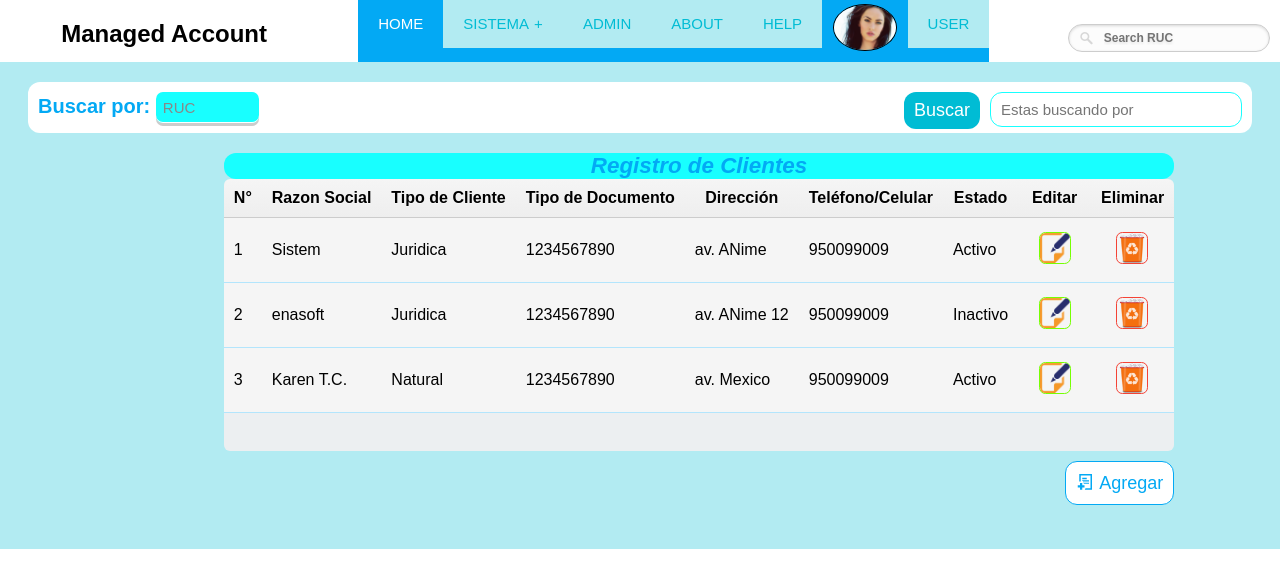
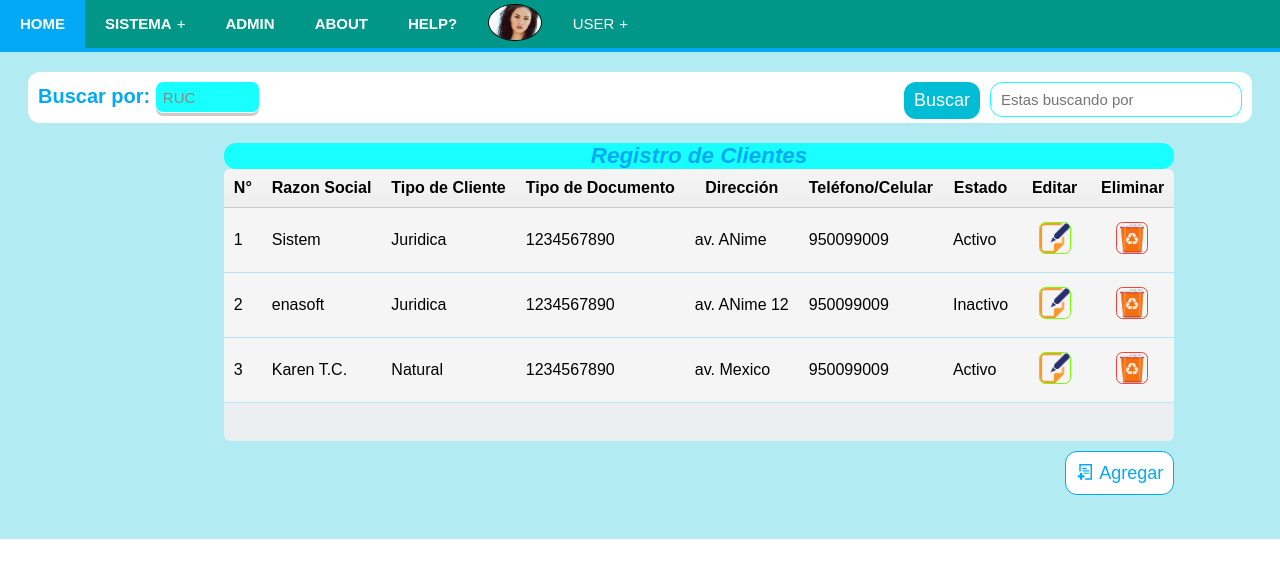
Before and after one commit to ManagedAccounts/scontable_2, a Django app: page /clientes/ in a window 1280 px wide. Shown: the top 588 px of the page. Run offline with Django 3.2, Linux system fonts and the light colour scheme; data comes from the database, SQL or seed files in the repository; some web fonts are replaced.

Commit message:
Completando estilos del template listar clientes

```diff
--- a/static/css/menu.css
+++ b/static/css/menu.css
@@ -1,19 +1,19 @@
 @charset"UTF-8";
 @import url(http://fonts.googleapis.com/css?family=Oxygen+Mono);
-/* #cssmenu { */
-/*     padding: 0; */
-/*     margin: 0; */
-/*     border: 0; */
-/* } */
+#cssmenu {
+    padding: 0;
+    margin: 0;
+    border: 0;
+}
 #cssmenu ul, #cssmenu li {
     list-style: none;
     margin: 0;
     padding: 0;
 }
-/* #cssmenu ul { */
-/*     position: relative; */
-/*     z-index: 597; */
-/* } */
+#cssmenu ul {
+    position: relative;
+    z-index: 597;
+}
 #cssmenu ul li {
     float: left;
     min-height: 1px;
@@ -60,7 +60,10 @@
     text-decoration: none;
 }
 #cssmenu {
-    background: #03A9F4;
+    /* background: #03A9F4; */
+    /* background:#B2EBF2; */
+    background:#009688;
+    /* background:#fff; */
     border-bottom: 4px solid #03A9F4;
     font-family:arial,'Oxygen Mono', Tahoma, Arial, sans-serif;
     font-size: 12px;
@@ -74,7 +77,8 @@
     clear: both;
 }
 #cssmenu a {
-    background: #B2EBF2; /*#333*/
+    background: #009688;
+    /* background: #B2EBF2; /*#333*/ */
     color: #00BCD4;
     padding: 0 20px;
     font-size: 15px;
@@ -89,8 +93,10 @@
     min-width: 190px;
 }
 #cssmenu ul ul a {
-    background: #B2EBF2;
-    color: #00BCD4;
+    /* background: #B2EBF2; */
+    background: #009688;
+    /* color: #00BCD4; */
+    color:#fff;
     border: 1px solid #BCBCBC;
     border-top: 0 none;
     line-height: 150%;
@@ -104,6 +110,7 @@
 }
 #cssmenu > ul > li > a {
     line-height: 48px;
+    color:#fff;
 }
 #cssmenu ul ul li:first-child > a {
     border-top: 1px solid #00B0FF;
--- a/static/css/sistema_base.css
+++ b/static/css/sistema_base.css
@@ -4,7 +4,9 @@ body{
     background: #fff;
     font-family: arial;
 }
-
+#menu_estatico{
+    background:#E1F5FE;
+}
 caption{
     background: #18FFFF;
     font-weight: bold;
@@ -16,7 +18,7 @@ caption:first-child{
 }
 section .cuerpo{
     position: relative;
-    margin-top: -26px;
+    /* margin-top: -26px; */
     padding: 40px 28px;
     background: #B2EBF2;
 
@@ -75,9 +77,9 @@ section .cuerpo .sub_menu details a:hover{
     cursor: pointer;
 }
 .nav_principal{
-    position:relative;
-    display:inline-block;
-    margin-left: 10px;
+    /* position:relative; */
+    /* display:inline-block; */
+    /* margin-left: 10px; */
 }
 /*div ul li{
     position:relative;
@@ -87,8 +89,8 @@ section .cuerpo .sub_menu details a:hover{
 
 
 nav #cssmenu{
-    position: relative;
-    left:10%;
+    /* position: relative; */
+    /* left:10%; */
 }
 img{
     border-radius:50%;
--- a/templates/clientes/cliente_list.html
+++ b/templates/clientes/cliente_list.html
@@ -12,14 +12,14 @@
     <link rel="stylesheet" type="text/css" href="{% static 'css/icomoon.css' %}">
 </head>
 <body>
-    <nav>
-        <div class="nav_principal name">
-            <h1>Managed Account</h1>
-        </div>
+    <nav id="menu_estatico">
+        <!-- <div class="nav_principal name"> -->
+        <!--     <h1>Managed Account</h1> -->
+        <!-- </div> -->
         <div class="nav_principal navegador"  id="cssmenu">
             <ul>
-                <li class="active"><a href="#">Home</a></li>
-                <li class='has-sub '><a href="#">Sistema</a>
+                <li class="active"><a href="#"><b>Home</b></a></li>
+                <li class='has-sub '><a href="#"><b>Sistema</b></a>
                     <ul>
                         <li class='has-sub '><a href='#'>Product 1</a>
                             <ul>
@@ -32,18 +32,25 @@
 
                     </ul>
                 </li>
-                <li><a href="#">Admin</a></li>
-                <li><a href="#">About</a></li>
-                <li><a href="#">Help</a></li>
-                <li class="avatar"><img src="{% static 'img/img/megan.jpg' %}" height="45.375" width="62.5"></li>
-                <li class="user"><a href="#">User</a></li>
+                <li><a href="#"><b>Admin</b></a></li>
+                <li><a href="#"><b>About</b></a></li>
+                <li><a href="#"><b>Help?</b></a></li>
+                <li class="avatar"><img src="{% static 'img/img/megan.jpg' %}"
+                    height="35.375" width="52.5"></li>
+                <li class="has-sub user"><a href="#">User</a>
+                    <ul>
+                        <li><a href="#"><b>Profile</b></a></li>
+                        <li><a href="#">Setting</a></li>
+                        <li><a href="#">Log out</a></li>
+                    </ul>
+                </li>
             </ul>
         </div>
-        <div class="nav_principal" id="white">
-            <form method="get" action="/search" id="search">
-                <input name="q" type="text" size="40" placeholder="Search RUC" />
-            </form>
-        </div>
+        <!-- <div class="nav_principal" id="white"> -->
+        <!--     <form method="get" action="/search" id="search"> -->
+        <!--         <input name="q" type="text" size="40" placeholder="Search RUC" /> -->
+        <!--     </form> -->
+        <!-- </div> -->
     </nav>
     <section>
         <article class="cuerpo">
```
Also changed, not shown: 5 other files.
